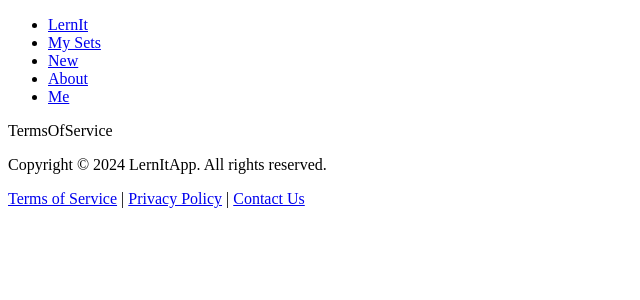
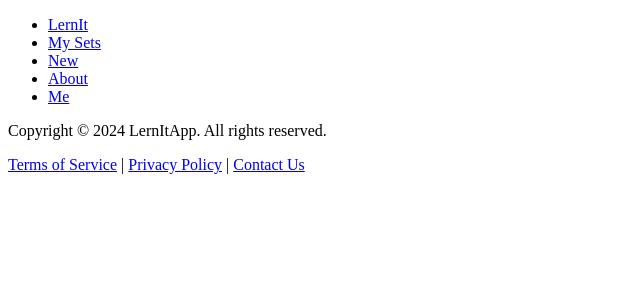
Before and after one commit to LernItApp/LernItAPI, a React (Create React App) app: page /termsofservice in a window 1280 px wide. Shown: the top 300 px of the page, without its empty margins (0-640 px from the left). Built offline with nearby package versions, Linux system fonts and the light colour scheme.

Commit message:
fix route /terms

```diff
--- a/src/App.js
+++ b/src/App.js
@@ -21,7 +21,7 @@
           <Route exact path="/create-study-list" element={<CreateStudyList />} />
           <Route exact path="/privacy" element={<Privacy />} />
           <Route exact path="/contact" element={<Contact />} />
-          <Route exact path="/termsofservice" element={<TermsOfService />} />
+          <Route exact path="/terms" element={<TermsOfService />} />
         </Routes>
       </Router>
     </AppWrapper>
```
